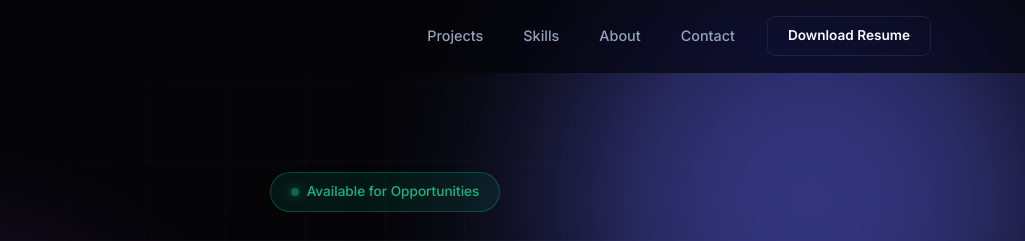
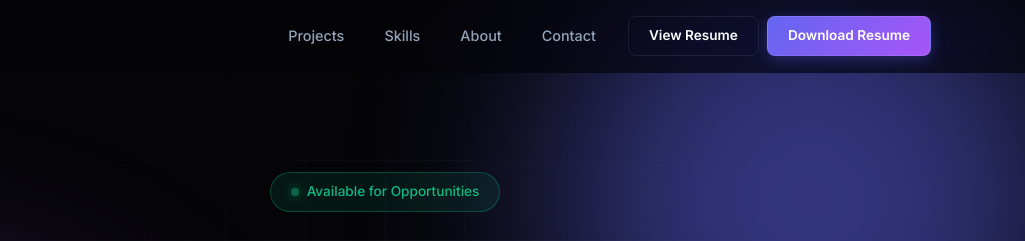
Before and after one commit to Pawannikam378/portfolio, a plain HTML site: page index.html in a window 1280 px wide. Shown: the top 241 px of the page, 255-1280 px from the left. Drawn offline with Linux system fonts and the light colour scheme.

Commit message:
edit index

```diff
--- a/index.html
+++ b/index.html
@@ -36,7 +36,8 @@
         <a href="#skills" class="nav-link">Skills</a>
         <a href="#about" class="nav-link">About</a>
         <a href="#contact" class="nav-link">Contact</a>
-        <a href="#" class="btn btn-outline btn-sm nav-resume">Download Resume</a>
+        <a href="assets/resume/Pawan_Nikam_Resume.pdf" class="btn btn-outline btn-sm nav-resume" target="_blank">View Resume</a>
+        <a href="assets/resume/Pawan_Nikam_Resume.pdf" class="btn btn-primary btn-sm" download>Download Resume</a>
       </div>
       <button id="menu-toggle" class="menu-toggle" aria-label="Toggle menu">
         <span></span><span></span><span></span>
```
